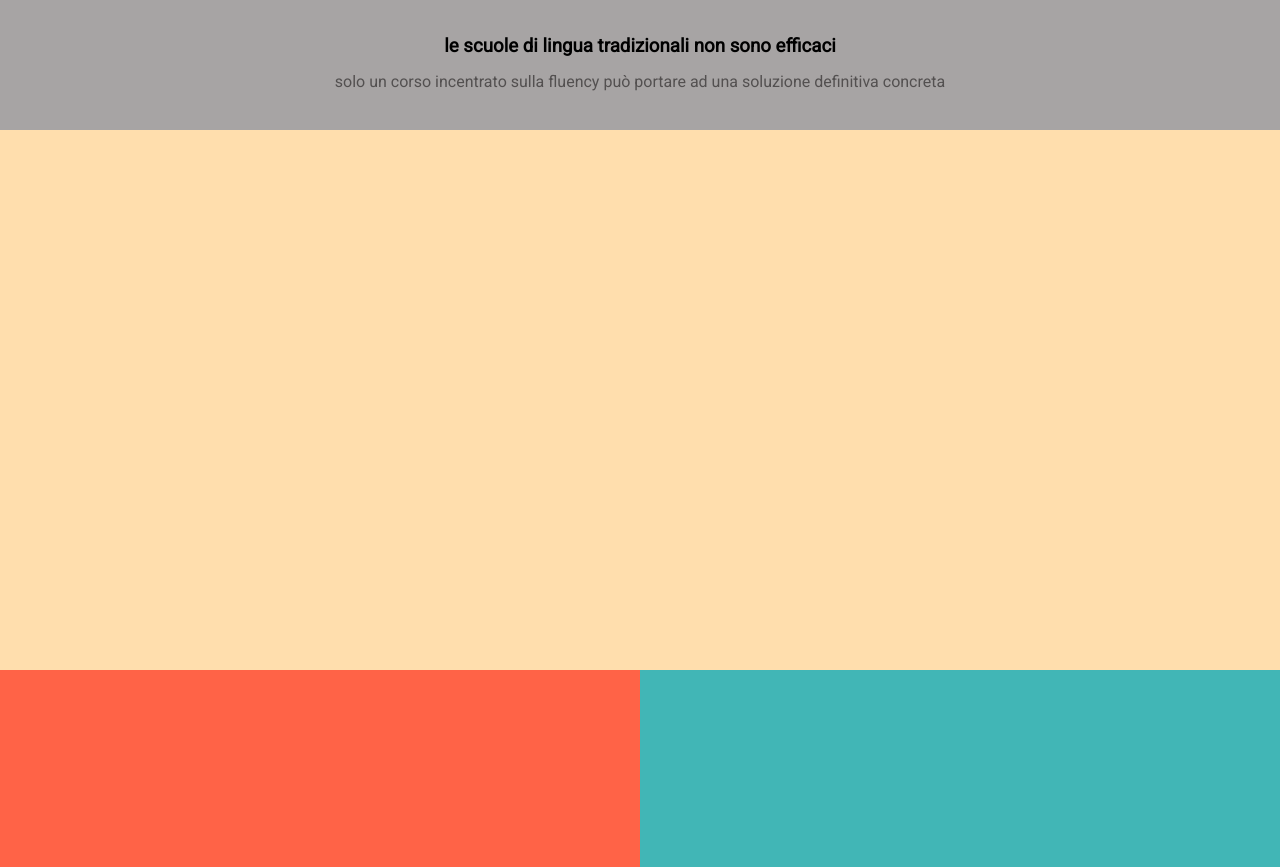
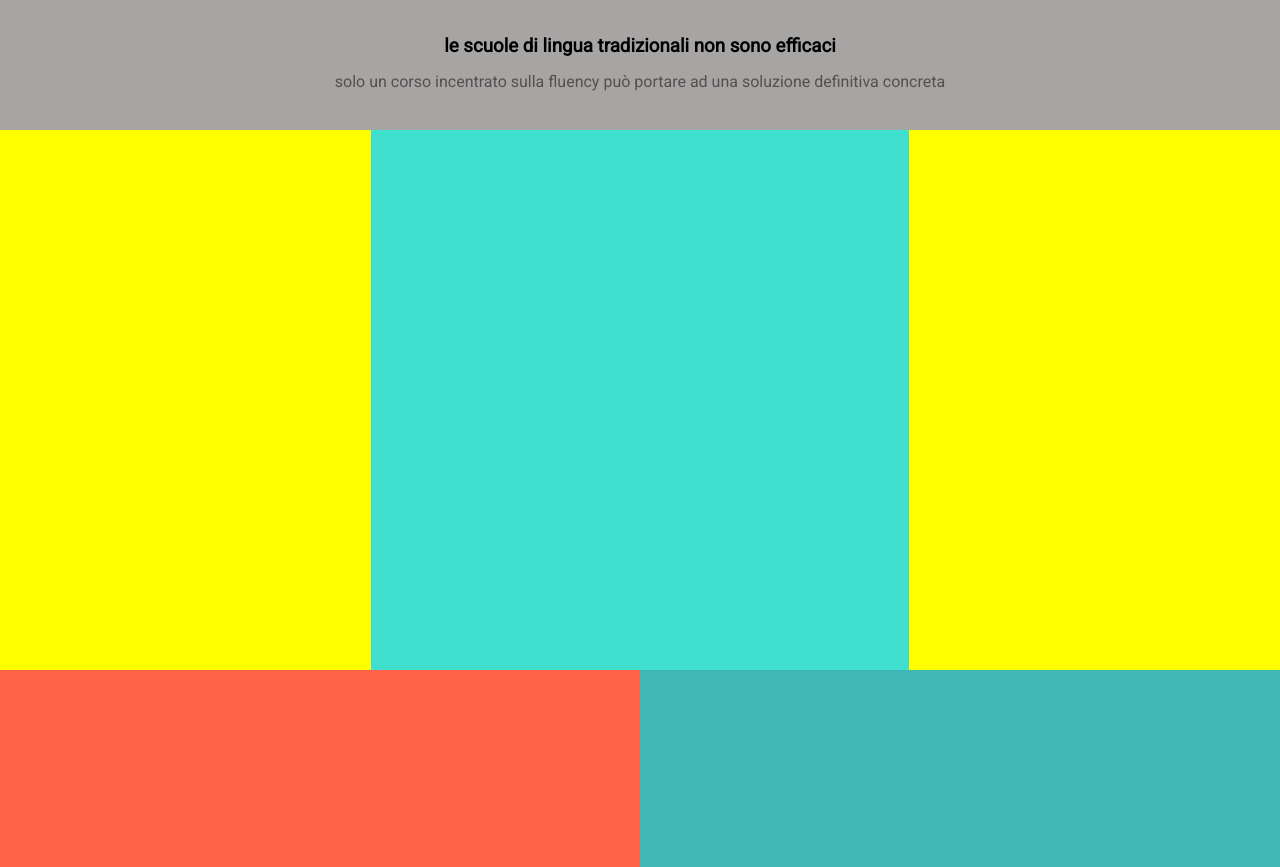
Before and after one commit to merlino79/htmlcss-fluentify, a plain HTML site: page index.html in a window 1280 px wide. Shown: the part 560-1427 px from the top of the page. Drawn offline with Linux system fonts and the light colour scheme.

Commit message:
sistemazione vioport

```diff
--- a/css/style.css
+++ b/css/style.css
@@ -173,37 +173,32 @@ header{
 
 
 
-/* viport 1  */
-.vioport1{
-  width: 100;
-  height: 540px;
-  background-color: navajowhite;
-}
 
-.box-sx{
-  width: 36%;
+
+
+.box-sx, .box-dx{
+  width: 29%;
   height: 540px;
   background-color: yellow;
 
 }
 
+
+
 .box-center{
-  width: 64%;
+  width: 42%;
   height: 540px;
   background-color: turquoise;
-}
-
-.box-right{
-  width: 53%;
-  height: 540px;
-  background-color: seagreen;
-
+  margin :auto;
 }
 
 
 
+.vioport1{
+  height: 540px;
+}
 
-/* vioport2  */
+
 
 .vioport2{
   height: 540px;
--- a/index.html
+++ b/index.html
@@ -73,6 +73,11 @@
 
   <main class="clearfix">
     <section class="vioport1">
+      <div class="box-sx float-left"></div>
+      <div class="box-center float-left"></div>
+
+      <div class="box-dx float-left"></div>
+
 
     </section>
 
```
